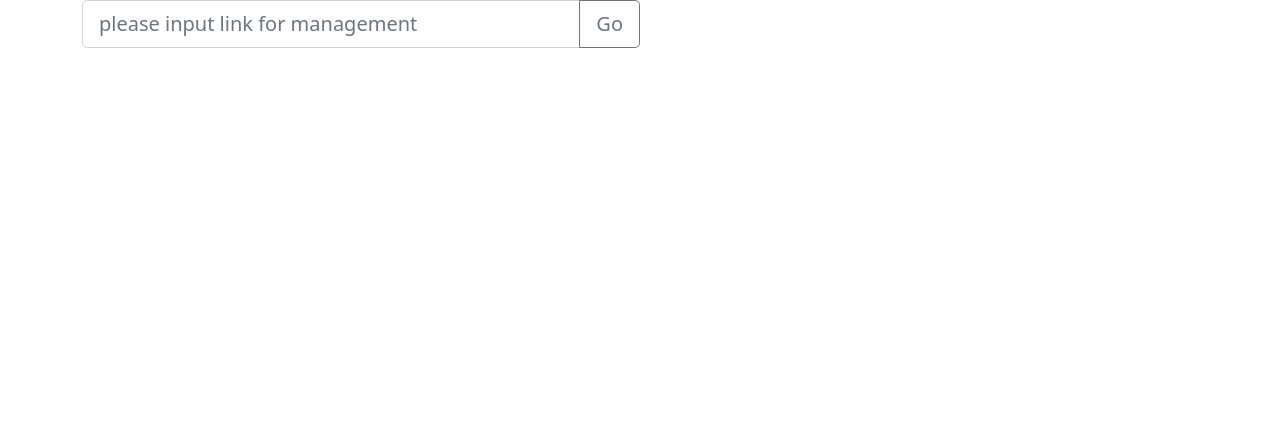
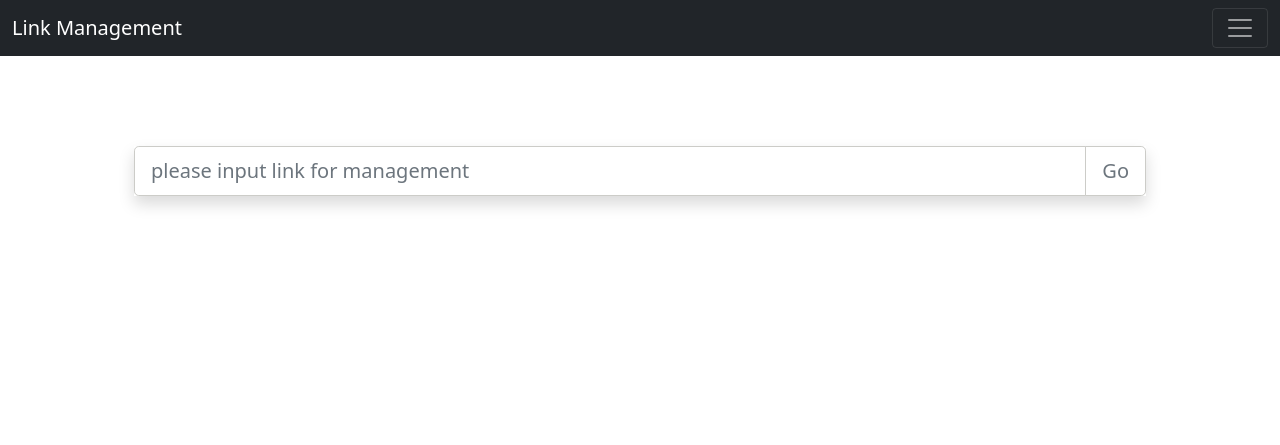
Before and after one commit to jahona/project_link_store, a Node project: template src/views/index.ejs in a window 1280 px wide. Shown: the top 445 px of the page. Run offline with Node 20 templates, Linux system fonts and the light colour scheme; the template is opened without the code that fills it, so the values that code supplies are empty; some libraries are stand-ins or nearby versions.

Commit message:
css style

```diff
--- /dev/null
+++ b/src/public/css/style.css
@@ -0,0 +1,19 @@
+.input-link-main {
+  margin-top: 7%;
+  padding-left: 5%;
+  padding-right: 5%;
+  height: 300px;
+}
+
+.input-link-main__inputBox {
+  height: 50px;
+}
+
+.input-link-main__inputBox--input {
+  border: 1px solid #ccccc8
+}
+
+.input-link-main__inputBox--btn {
+    border-color: #a1a1a0;
+    border: 1px solid #ccccc8
+}
--- a/src/views/index.ejs
+++ b/src/views/index.ejs
@@ -6,18 +6,33 @@
 
         <link href="https://cdn.jsdelivr.net/npm/bootstrap@5.0.2/dist/css/bootstrap.min.css" rel="stylesheet" integrity="sha384-EVSTQN3/azprG1Anm3QDgpJLIm9Nao0Yz1ztcQTwFspd3yD65VohhpuuCOmLASjC" crossorigin="anonymous">
 
-        <title>Link Management Store</title>
+        <title>Link Management</title>
 
         <link rel="stylesheet" type="text/css" href="css/style.css">
     </head>
     <body>
+        <nav class="navbar navbar-dark bg-dark">
+            <div class="container-fluid">
+                <a class="navbar-brand" href="#">Link Management</a>
+                <button class="navbar-toggler" type="button" data-bs-toggle="collapse" data-bs-target="#navbarNavAltMarkup" aria-controls="navbarNavAltMarkup" aria-expanded="false" aria-label="Toggle navigation">
+                    <span class="navbar-toggler-icon"></span>
+                </button>
+                <div class="collapse navbar-collapse" id="navbarNavAltMarkup">
+                    <div class="navbar-nav">
+                        <a class="nav-link active" aria-current="page" href="#">Home</a>
+                        <a class="nav-link" href="#">My Info</a>
+                    </div>
+                </div>
+            </div>
+        </nav>
+
         <script src="https://cdn.jsdelivr.net/npm/bootstrap@5.0.2/dist/js/bootstrap.bundle.min.js" integrity="sha384-MrcW6ZMFYlzcLA8Nl+NtUVF0sA7MsXsP1UyJoMp4YLEuNSfAP+JcXn/tWtIaxVXM" crossorigin="anonymous"></script>
 
-        <div class="container">
-          <div class="input-group w-50">
-              <input id="input-url" class="form-control form-control-lg" type="text" placeholder="please input link for management">
-              <button id="btn-send" class="btn btn-outline-secondary btn-lg" type="button">Go</button>
-          </div>
+        <div class="container input-link-main">
+            <div class="input-link-main__inputBox input-group shadow">
+                <input id="input-url" class="input-link-main__inputBox--input form-control form-control-lg" type="text" placeholder="please input link for management">
+                <button id="btn-send" class="input-link-main__inputBox--btn btn btn-outline-secondary btn-lg" type="button">Go</button>
+            </div>
         </div>
 
         <script>
```
